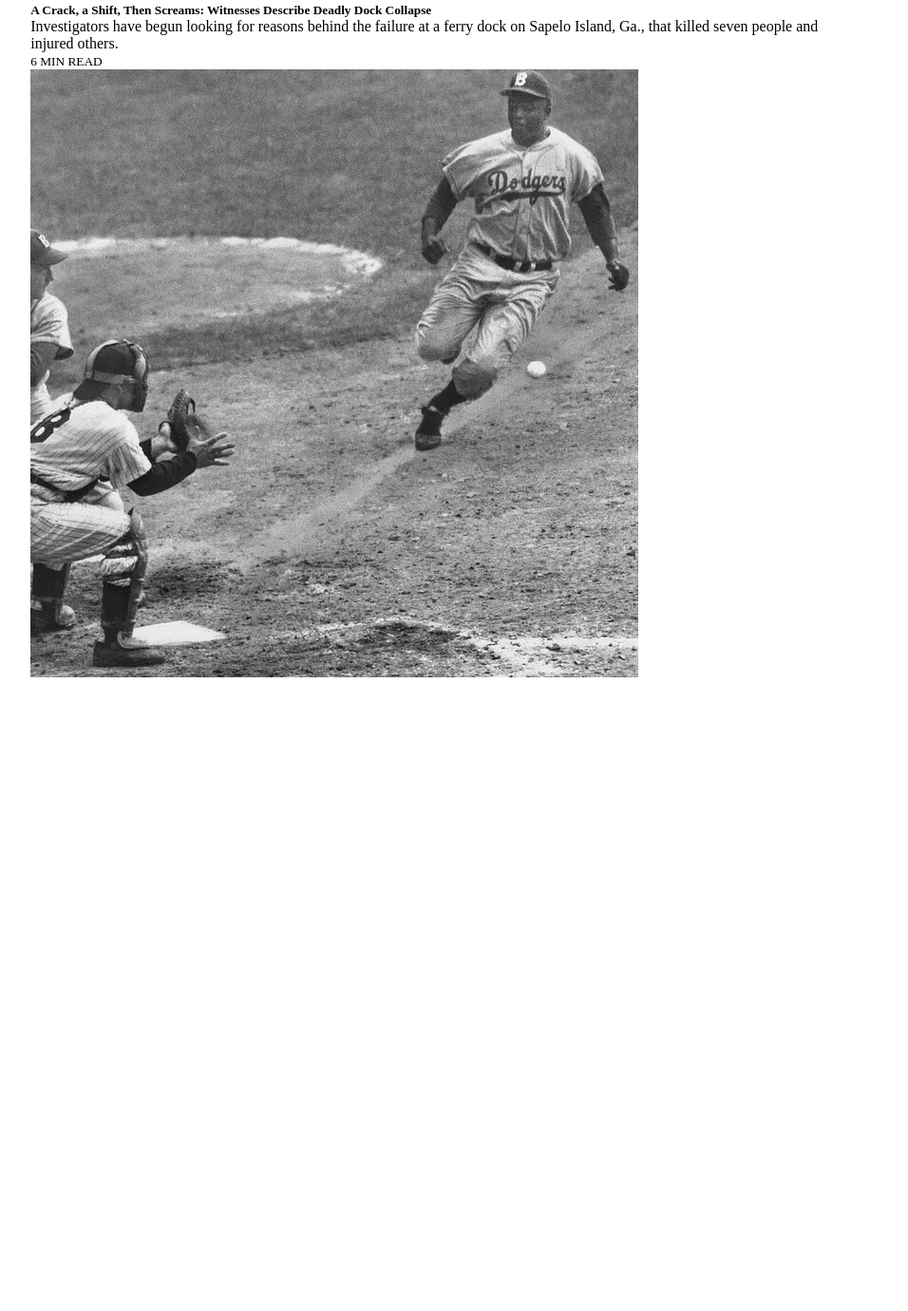
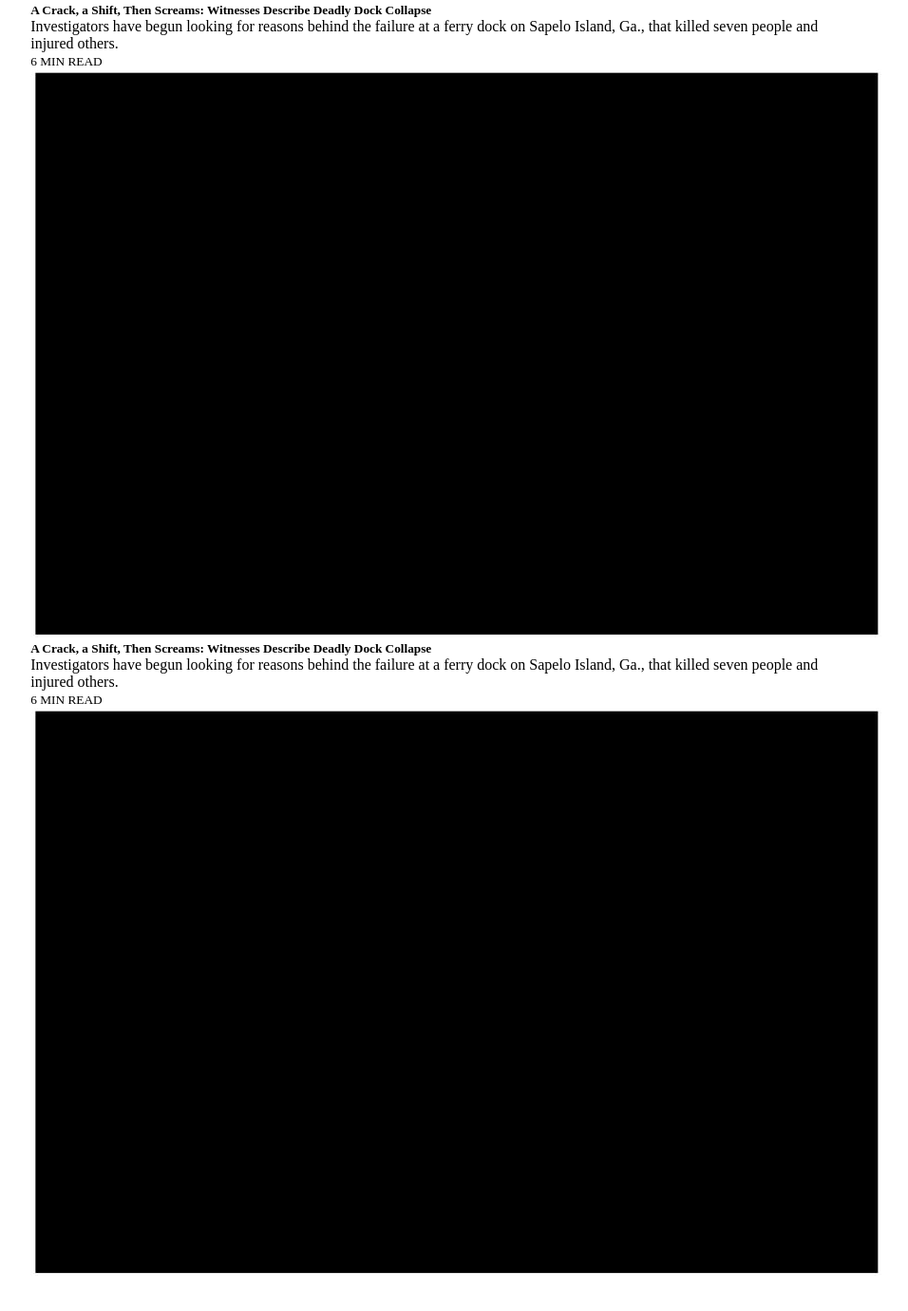
Before and after one commit to MudehDieudonne/new-york-timer-cln, a plain HTML site: page index.html in a window 1280 px wide. Shown: the part 4381-5761 px from the top of the page at 95% size, without its empty margins (19-975 px from the left). Before the commit the page ends 5137 px from the top, so only its background shows below. Drawn offline with Linux system fonts and the light colour scheme.

Commit message:
Added style till section-4

```diff
--- a/index.html
+++ b/index.html
@@ -387,13 +387,24 @@
           <div class="lft-11">
             <h5>
               A Crack, a Shift, Then Screams: Witnesses Describe Deadly Dock Collapse
-
             </h5>
             <p>Investigators have begun looking for reasons behind the failure at a ferry dock on Sapelo Island, Ga., that killed seven people and injured others.</p>
             <small>6 MIN READ</small>
           </div>
           <div class="rght-11">
-            <img src="./image/00YANKEESDODGERS-web-top-square640-v2.webp" alt="landslide pics">
+            <img src="./image/Black image.JPG" alt="black pics">
+          </div>
+        </div>
+        <div class="Section-11">
+          <div class="lft-11">
+            <h5>
+              A Crack, a Shift, Then Screams: Witnesses Describe Deadly Dock Collapse
+            </h5>
+            <p>Investigators have begun looking for reasons behind the failure at a ferry dock on Sapelo Island, Ga., that killed seven people and injured others.</p>
+            <small>6 MIN READ</small>
+          </div>
+          <div class="rght-11">
+            <img src="./image/Black image.JPG" alt="black pics">
           </div>
         </div>
       </div>
```
Also changed, not shown: image/Black image.JPG (added).
